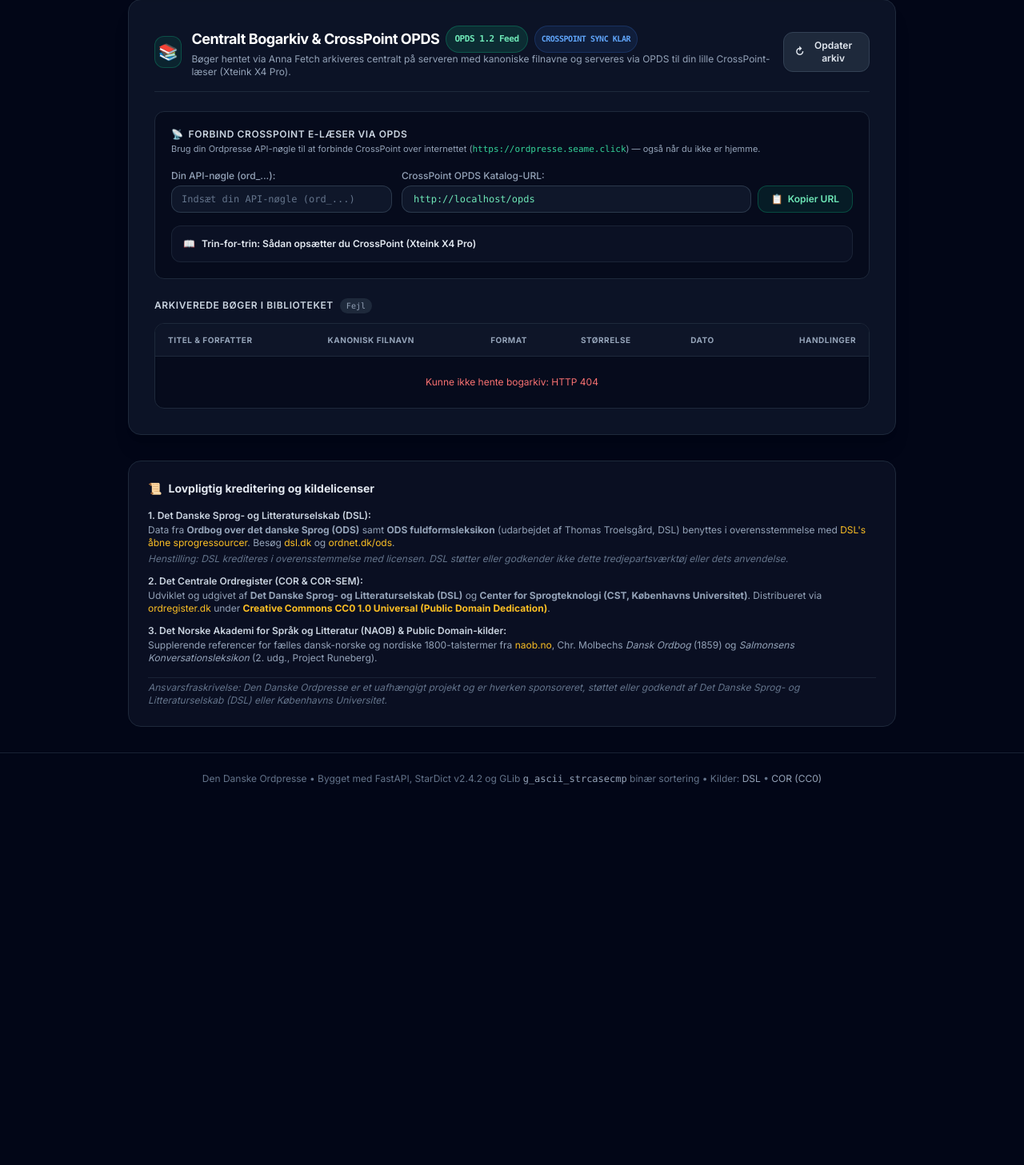
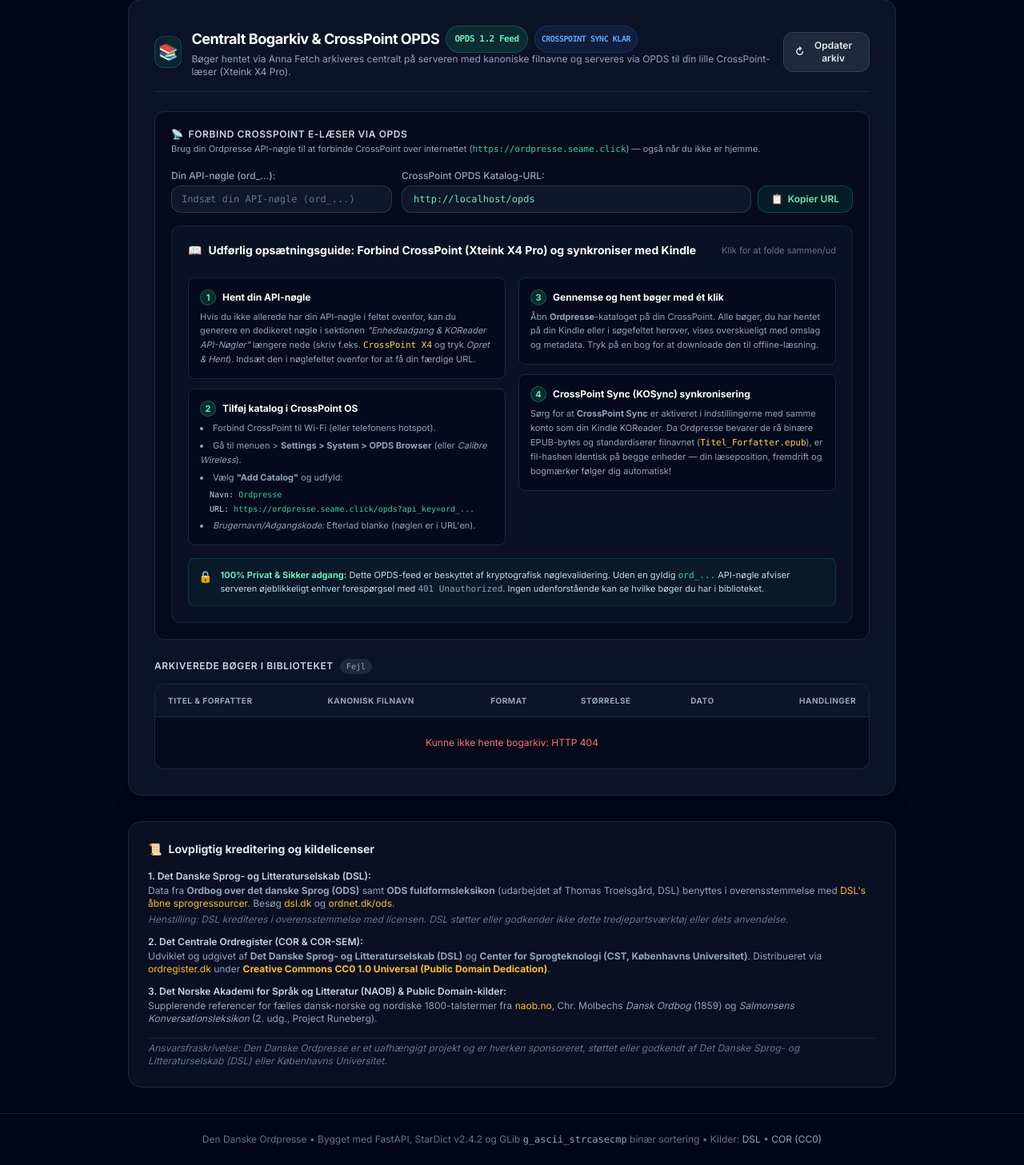
Before and after one commit to massovercharge/ordpresse, a Python web app: template src/ordpresse/web/templates/index.html in a window 1280 px wide. Shown: the part 3483-4940 px from the top of the page at 80% size. Before the commit the page ends 4464 px from the top, so only its background shows below. Run offline with Jinja, Linux system fonts and the light colour scheme; the template is opened without the code that fills it, so the values that code supplies are empty; some libraries are stand-ins or nearby versions.

Commit message:
docs(ui): expand step-by-step setup guide for CrossPoint OPDS in web interface

```diff
--- a/src/ordpresse/web/templates/index.html
+++ b/src/ordpresse/web/templates/index.html
@@ -881,15 +881,77 @@
                 </div>
 
                 <!-- Step-by-step CrossPoint guide -->
-                <details class="bg-slate-900/60 rounded-xl p-3.5 border border-slate-800/80 text-xs space-y-2 text-slate-300">
-                    <summary class="font-semibold text-slate-200 cursor-pointer hover:text-emerald-300 select-none flex items-center gap-2">
-                        <span>📖</span> <span>Trin-for-trin: Sådan opsætter du CrossPoint (Xteink X4 Pro)</span>
+                <details open class="bg-slate-900/60 rounded-xl p-4 sm:p-5 border border-slate-800/80 text-xs space-y-4 text-slate-300">
+                    <summary class="font-bold text-sm text-white cursor-pointer hover:text-emerald-300 select-none flex items-center justify-between">
+                        <div class="flex items-center gap-2">
+                            <span>📖</span> <span>Udførlig opsætningsguide: Forbind CrossPoint (Xteink X4 Pro) og synkroniser med Kindle</span>
+                        </div>
+                        <span class="text-[11px] text-slate-500 font-normal">Klik for at folde sammen/ud</span>
                     </summary>
-                    <div class="pt-2 pl-4 text-xs space-y-1.5 text-slate-300 border-l-2 border-emerald-500/40">
-                        <p><strong>1. Wi-Fi:</strong> Forbind din CrossPoint e-læser til Wi-Fi eller mobil hotspot.</p>
-                        <p><strong>2. OPDS Browser:</strong> Åbn CrossPoint menuen &gt; vælg <strong class="text-white">Settings &gt; System &gt; OPDS Browser</strong> (eller <em>Calibre Wireless</em>).</p>
-                        <p><strong>3. Tilføj katalog:</strong> Opret et nyt katalog ved navn <code class="text-emerald-400 font-mono">Ordpresse</code> og indsæt URL'en ovenfor (den indeholder automatisk din <code class="text-slate-300 font-mono">?api_key=ord_...</code>).</p>
-                        <p><strong>4. Hent &amp; CrossPoint Sync:</strong> Når du henter bogen, gemmes den med det <em>nøjagtig samme filnavn og uændrede binære EPUB-indhold</em> som på din Kindle. CrossPoint Sync genkender den med det samme og synkroniserer din læseposition automatisk!</p>
+
+                    <div class="grid grid-cols-1 md:grid-cols-2 gap-4 pt-2">
+                        <!-- Step 1 & 2 -->
+                        <div class="space-y-3">
+                            <div class="p-3.5 rounded-lg bg-slate-950/70 border border-slate-800 space-y-1.5">
+                                <div class="flex items-center gap-2 font-bold text-white text-xs">
+                                    <span class="w-5 h-5 rounded-full bg-emerald-500/20 text-emerald-300 border border-emerald-500/40 flex items-center justify-center text-[11px]">1</span>
+                                    <span>Hent din API-nøgle</span>
+                                </div>
+                                <p class="text-slate-400 text-[11px] leading-relaxed">
+                                    Hvis du ikke allerede har din API-nøgle i feltet ovenfor, kan du generere en dedikeret nøgle i sektionen <em>"Enhedsadgang &amp; KOReader API-Nøgler"</em> længere nede (skriv f.eks. <code class="text-amber-300 font-mono">CrossPoint X4</code> og tryk <em>Opret &amp; Hent</em>). Indsæt den i nøglefeltet ovenfor for at få din færdige URL.
+                                </p>
+                            </div>
+
+                            <div class="p-3.5 rounded-lg bg-slate-950/70 border border-slate-800 space-y-1.5">
+                                <div class="flex items-center gap-2 font-bold text-white text-xs">
+                                    <span class="w-5 h-5 rounded-full bg-emerald-500/20 text-emerald-300 border border-emerald-500/40 flex items-center justify-center text-[11px]">2</span>
+                                    <span>Tilføj katalog i CrossPoint OS</span>
+                                </div>
+                                <ul class="list-disc list-inside text-slate-400 text-[11px] space-y-1 leading-relaxed">
+                                    <li>Forbind CrossPoint til Wi-Fi (eller telefonens hotspot).</li>
+                                    <li>Gå til menuen &gt; <strong>Settings &gt; System &gt; OPDS Browser</strong> (eller <em>Calibre Wireless</em>).</li>
+                                    <li>Vælg <strong>"Add Catalog"</strong> og udfyld:
+                                        <div class="mt-1 pl-3 space-y-0.5 font-mono text-[10px] text-slate-300">
+                                            <div>Navn: <span class="text-emerald-400">Ordpresse</span></div>
+                                            <div class="break-all">URL: <span class="text-emerald-400">https://ordpresse.seame.click/opds?api_key=ord_...</span></div>
+                                        </div>
+                                    </li>
+                                    <li><em>Brugernavn/Adgangskode:</em> Efterlad blanke (nøglen er i URL'en).</li>
+                                </ul>
+                            </div>
+                        </div>
+
+                        <!-- Step 3 & 4 -->
+                        <div class="space-y-3">
+                            <div class="p-3.5 rounded-lg bg-slate-950/70 border border-slate-800 space-y-1.5">
+                                <div class="flex items-center gap-2 font-bold text-white text-xs">
+                                    <span class="w-5 h-5 rounded-full bg-emerald-500/20 text-emerald-300 border border-emerald-500/40 flex items-center justify-center text-[11px]">3</span>
+                                    <span>Gennemse og hent bøger med ét klik</span>
+                                </div>
+                                <p class="text-slate-400 text-[11px] leading-relaxed">
+                                    Åbn <strong>Ordpresse</strong>-kataloget på din CrossPoint. Alle bøger, du har hentet på din Kindle eller i søgefeltet herover, vises overskueligt med omslag og metadata. Tryk på en bog for at downloade den til offline-læsning.
+                                </p>
+                            </div>
+
+                            <div class="p-3.5 rounded-lg bg-slate-950/70 border border-slate-800 space-y-1.5">
+                                <div class="flex items-center gap-2 font-bold text-white text-xs">
+                                    <span class="w-5 h-5 rounded-full bg-emerald-500/20 text-emerald-300 border border-emerald-500/40 flex items-center justify-center text-[11px]">4</span>
+                                    <span>CrossPoint Sync (KOSync) synkronisering</span>
+                                </div>
+                                <p class="text-slate-400 text-[11px] leading-relaxed">
+                                    Sørg for at <strong>CrossPoint Sync</strong> er aktiveret i indstillingerne med samme konto som din Kindle KOReader. Da Ordpresse bevarer de rå binære EPUB-bytes og standardiserer filnavnet (<code class="text-amber-300 font-mono">Titel_Forfatter.epub</code>), er fil-hashen identisk på begge enheder — din læseposition, fremdrift og bogmærker følger dig automatisk!
+                                </p>
+                            </div>
+                        </div>
+                    </div>
+
+                    <!-- Security & Privacy note -->
+                    <div class="p-3 rounded-lg bg-emerald-500/5 border border-emerald-500/20 flex items-start gap-2.5 text-[11px] text-slate-300">
+                        <span class="text-emerald-400 text-sm">🔒</span>
+                        <div>
+                            <strong class="text-emerald-300">100% Privat &amp; Sikker adgang:</strong>
+                            Dette OPDS-feed er beskyttet af kryptografisk nøglevalidering. Uden en gyldig <code class="text-emerald-400 font-mono">ord_...</code> API-nøgle afviser serveren øjeblikkeligt enhver forespørgsel med <code class="text-slate-400 font-mono">401 Unauthorized</code>. Ingen udenforstående kan se hvilke bøger du har i biblioteket.
+                        </div>
                     </div>
                 </details>
             </div>
```
